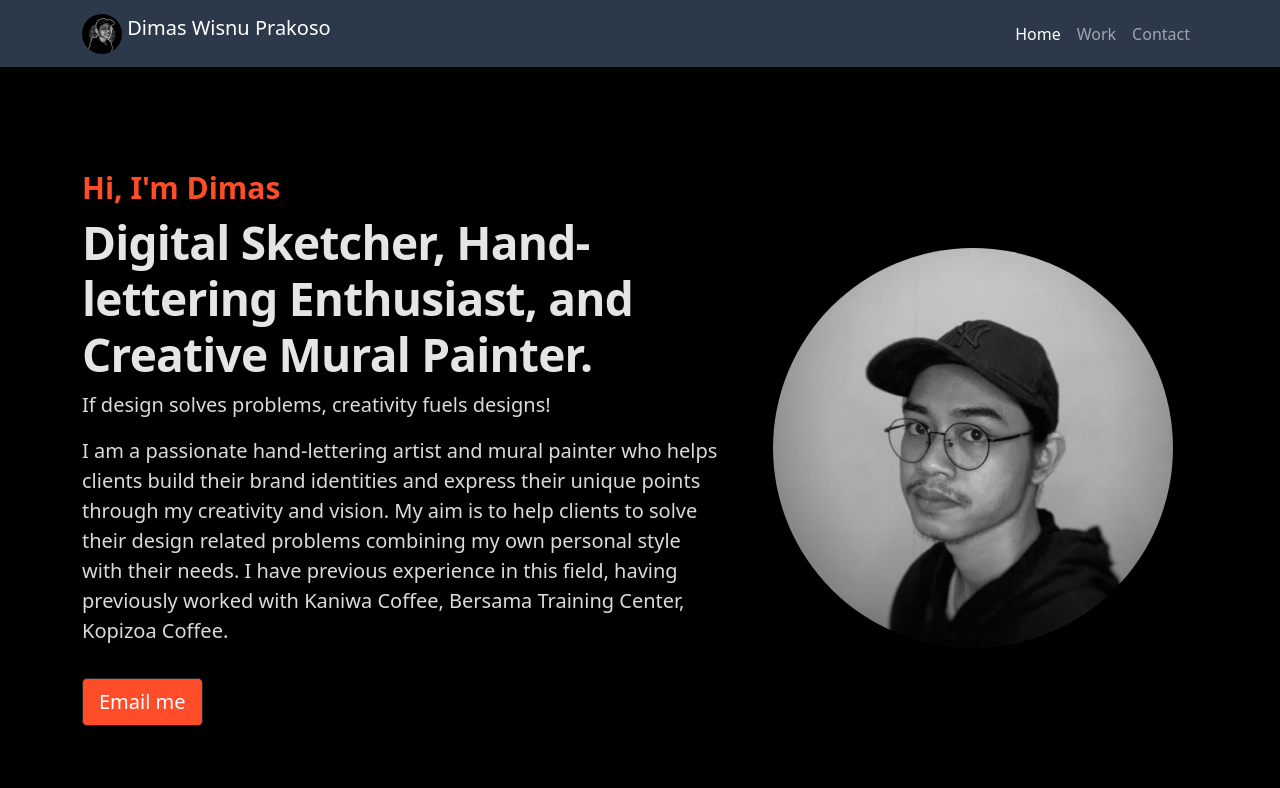
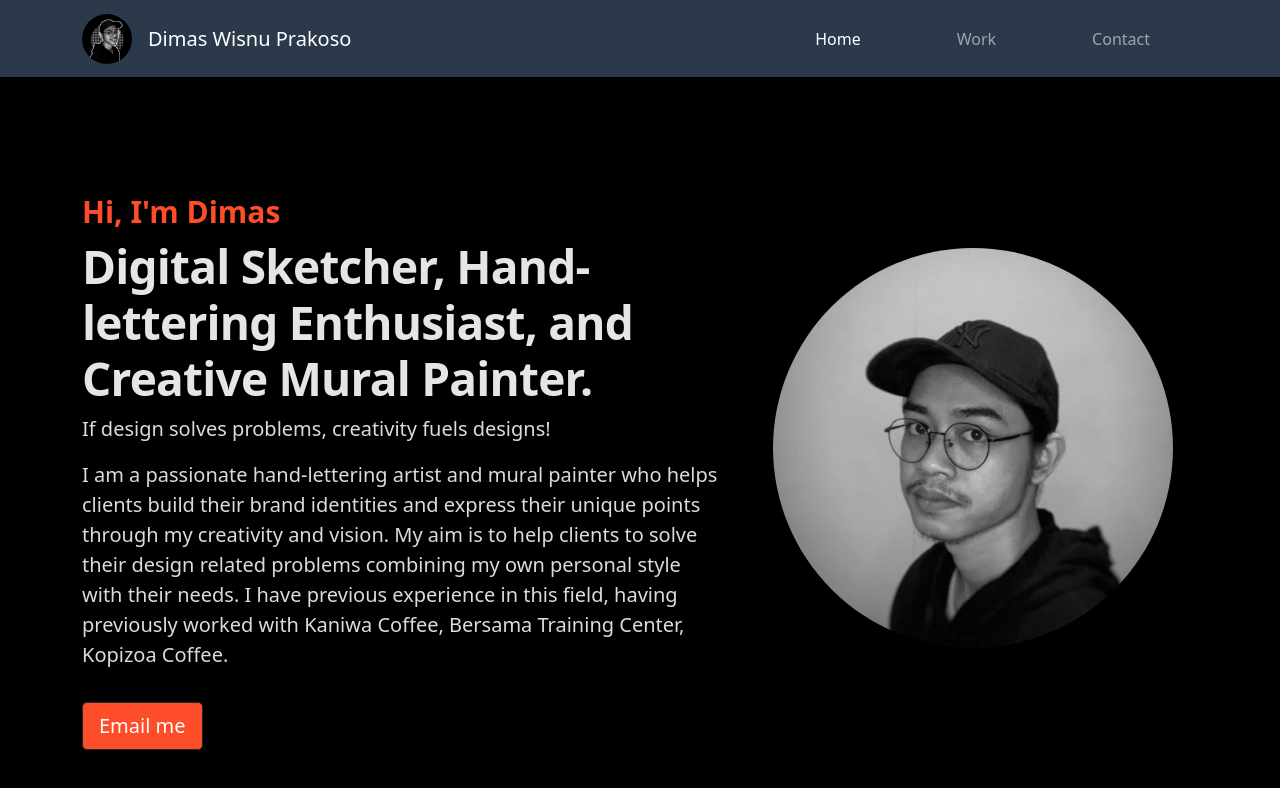
Before and after one commit to dennisheraldi/website-mas, a plain HTML site: page index.html in a window 1280 px wide. Drawn offline with nearby package versions, Linux system fonts and the light colour scheme.

Commit message:
update baru

```diff
--- a/index.html
+++ b/index.html
@@ -18,17 +18,17 @@
     <nav class="navbar navbar-expand-lg navbar-dark shadow fixed-top" style="background-color: #2c394b">
       <div class="container">
         <a class="navbar-brand" href="#">
-          <img src="img/logo.jpg" alt="" width="40" height="40" class="d-inline-block align-text-top rounded-circle" />
-          Dimas Wisnu Prakoso
+          <img src="img/logo.jpg" alt="" width="50" height="50" class="d-inline-block align-text-top rounded-circle" />
+          <a class="navbar-brand" href="#">Dimas Wisnu Prakoso</a>
         </a>
         <button class="navbar-toggler" type="button" data-bs-toggle="collapse" data-bs-target="#navbarNavAltMarkup" aria-controls="navbarNavAltMarkup" aria-expanded="false" aria-label="Toggle navigation">
           <span class="navbar-toggler-icon"></span>
         </button>
         <div class="collapse navbar-collapse" id="navbarNavAltMarkup">
           <div class="navbar-nav ms-auto">
-            <a class="nav-link active" aria-current="page" href="#home">Home</a>
-            <a class="nav-link" href="#">Work</a>
-            <a class="nav-link" href="#">Contact</a>
+            <a class="nav-link active px-5" aria-current="page" href="#home">Home</a>
+            <a class="nav-link px-5" href="#">Work</a>
+            <a class="nav-link px-5" href="#">Contact</a>
           </div>
         </div>
       </div>
@@ -45,7 +45,7 @@
           </div>
           <div class="col-md-7 mt-5 mt-md-0 order-md-first">
             <div class="home-text">
-              <h2 class="heading2">Hi, I'm Dimas</h2>
+              <h2 class="heading2 mt-5">Hi, I'm Dimas</h2>
               <h1 class="heading1">Digital Sketcher, Hand-lettering Enthusiast, and Creative Mural Painter.</h1>
               <p class="lead textcolor">If design solves problems, creativity fuels designs!</p>
               <p class="lead textcolor">
@@ -59,6 +59,11 @@
       </div>
     </section>
     <!-- Akhir Jumbotron -->
+    <!-- Awal bagian work -->
+    <section class="work" id="work">
+      <div class="container-lg"></div>
+    </section>
+    <!-- Akhir bagian work -->
     <script src="https://cdn.jsdelivr.net/npm/bootstrap@5.1.0/dist/js/bootstrap.bundle.min.js" integrity="sha384-U1DAWAznBHeqEIlVSCgzq+c9gqGAJn5c/t99JyeKa9xxaYpSvHU5awsuZVVFIhvj" crossorigin="anonymous"></script>
   </body>
 </html>
```
